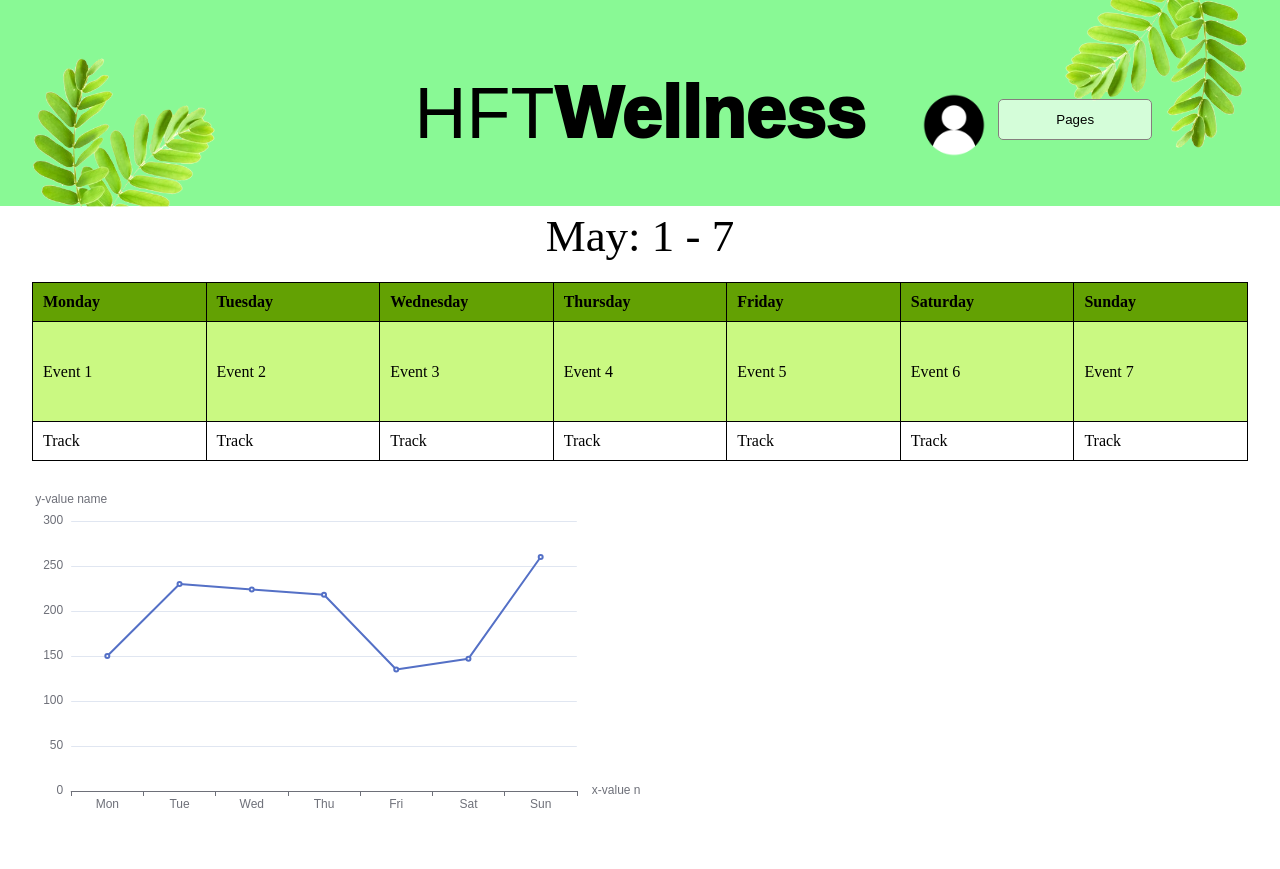
After one commit to HealthAndFitnessTracker/Health_Fitness_Tracker, a Flask app: page /calendar in a window 1280 px wide. The commit adds this page. Run offline with Flask 3, Linux system fonts and the light colour scheme.

Commit message:
created a directory to link everyones pages

```diff
--- /dev/null
+++ b/static/calendar.css
@@ -0,0 +1,54 @@
+button {
+    position: absolute;
+    right: 10%;
+    top: 48%;
+    width: 12%;
+    height: 20%;
+    background-color: rgba(255, 255, 255, 0.634);
+    color: #000000;
+    border: solid 1px rgb(133, 126, 126);
+    border-radius: 5px;
+    cursor: pointer;
+}
+
+.datetime {
+    font-size: 45px;
+    padding: 10px;
+    color: black;
+    margin-top: 200px;
+    text-align: center;
+}
+
+.calendar-table table {
+    border-collapse: collapse;
+    width: 95vw;
+    margin: 0 auto;
+    margin-top: 10px;
+    table-layout: fixed;
+}
+
+.calendar-table th,
+.calendar-table td {
+    border: 1px solid black;
+    padding: 10px;
+}
+
+.calendar-table tr.header-row {
+    background-color: rgb(99,161,3);
+    color: #000000;
+    font-weight: bold;
+}
+
+.calendar-table tr.middle-row {
+    background-color: rgb(202,249,130);
+    height: 100px;
+}
+
+a {
+    color: black; /* Set the link color to black */
+    text-decoration: none; /* Remove the underline */
+  }
+
+  a:hover {
+    color: rgb(0, 255, 85); /* Change the link color to red on hover */
+  }
--- /dev/null
+++ b/templates/calendar.html
@@ -0,0 +1,109 @@
+<!DOCTYPE html>
+<html>
+<head>
+  <title>Calendar</title>
+  <link rel="stylesheet" type="text/css" href="{{ url_for('static', filename='header.css') }}">
+  <link rel="stylesheet" type="text/css" href="{{ url_for('static', filename='calendar.css') }}">
+  <script src="https://cdn.jsdelivr.net/npm/echarts@5.4.2/dist/echarts.min.js"></script>
+</head>
+<body>
+    <div class="header">
+        <div class="company-name">
+            <p>
+                <span class="company-name1">HFT</span><span class="company-name2">Wellness</span>
+            </p>
+        </div>
+        <div>
+            <img class="dashboard-img1" src="{{ url_for('static', filename='images/dashboard_header.png') }}">
+        </div>
+        <div>
+            <img class="dashboard-img2" src="{{ url_for('static', filename='images/dashboard_header.png') }}">
+        </div>
+        <div>
+            <img class="guest" src="{{ url_for('static', filename='images/guest.png') }}">
+        </div>
+        <div class="signIn-button">
+            <button onclick="window.location.href='/directory'">Pages</button>
+        </div>
+    </div>
+
+    <div class="datetime"></div>
+
+    <div class="calendar-table">
+        <table>
+            <tr class="header-row">
+                <td><strong>Monday</strong></td>
+                <td><strong>Tuesday</strong></td>
+                <td><strong>Wednesday</strong></td>
+                <td><strong>Thursday</strong></td>
+                <td><strong>Friday</strong></td>
+                <td><strong>Saturday</strong></td>
+                <td><strong>Sunday</strong></td>
+            </tr>
+            <tr class="middle-row">
+                <td>Event 1</td>
+                <td>Event 2</td>
+                <td>Event 3</td>
+                <td>Event 4</td>
+                <td>Event 5</td>
+                <td>Event 6</td>
+                <td>Event 7</td>
+            </tr>
+            <tr>
+                <td><a href="/daily">Track</a></td>
+                <td><a href="/daily">Track</a></td>
+                <td><a href="/daily">Track</a></td>
+                <td><a href="/daily">Track</a></td>
+                <td><a href="/daily">Track</a></td>
+                <td><a href="/daily">Track</a></td>
+                <td><a href="/daily">Track</a></td>
+            </tr>
+        </table>
+    </div>
+
+    <div id="myChart" style="width: 50%; height: 400px;text-align: right;"></div>
+
+    <script>
+        var today = new Date();
+        var currentDay = today.getDay();
+        var diff = currentDay === 0 ? -6 : 1 - currentDay; // adjust when day is Sunday
+        var monday = new Date(today);
+        monday.setDate(today.getDate() + diff);
+        var sunday = new Date(monday);
+        sunday.setDate(monday.getDate() + 6);
+
+        var options = { month: 'long', day: 'numeric' };
+        var mondayDate = monday.toLocaleDateString('en-US', options);
+        var sundayDate = sunday.toLocaleDateString('en-US', options);
+        var month = new Intl.DateTimeFormat('en-US', { month: 'long' }).format(monday);
+
+        document.querySelector('.datetime').textContent = month + ': ' + mondayDate.slice(month.length + 1) + ' - ' + sundayDate.slice(month.length + 1);
+    </script>
+
+    <script>
+        var myChart = echarts.init(document.getElementById('myChart'));
+
+        var options = {
+        xAxis: {
+            type: 'category',
+            data: ['Mon', 'Tue', 'Wed', 'Thu', 'Fri', 'Sat', 'Sun'],
+            name: 'x-value name'
+        },
+        yAxis: {
+            type: 'value',
+            name: 'y-value name'
+        },
+        series: [{
+            data: [150, 230, 224, 218, 135, 147, 260],
+            type: 'line',
+        }]
+        };
+
+        // Set the chart options and render it
+        myChart.setOption(options);
+  </script>
+
+
+
+</body>
+</html>
--- a/views.py
+++ b/views.py
@@ -7,13 +7,16 @@ from Measurements import Measurements
 
 views = Blueprint(__name__, "views")
 
+email = ""
+
 @views.route('/')
 def dashboard():
     return render_template('dashboard.html')
 
-# changed part of the sign in method to get the information stored on the database. it will still function like it previously did.
+# changed part of the sign in method to get the information stored on the database. it will still function like it previously did. if you want to do the old version, comment out from the next comment to the user, also comment out the return render template name=user line.
 @views.route('/signIn', methods=['GET', 'POST'])
 def signIn():
+    global email
     # this part is to get the data from sign in requests and to use them in the profile and user. Done by Noah
     if request.method == 'POST':
         email = request.form.get('email')
@@ -31,12 +34,14 @@ def signIn():
 # changed this function to send a new accounts info into the database. it will still act like it previously did. done by Noah
 @views.route('/signUp', methods=['GET', 'POST'])
 def signUp():
+    global email
     # this part is to get the data from sign in requests and to use them in the profile and user.
     if request.method == 'POST':
         email = request.form.get('email')
         name = request.form.get('name')
         password = request.form.get('password')
         measurements = Measurements(0,0,0,0,0,0,0,0,0,0,0,0,0,0,0)
+        # goals = Goals(0,0,0,0,0)
 
         data = request.form
         print(data)
@@ -55,5 +60,14 @@ def signUp():
 
 @views.route('/profile', methods=['GET', 'POST'])
 def profile():
-    args = request.args
-    username = args.get('name')
+    global email
+    user = User.query.filter_by(email=email).first()
+    return render_template('profile.html', Name=user.name, Email=user.email, Password=user.password, Measurements=user.measurements)
+
+@views.route('/directory', methods=['GET'])
+def directory():
+    return render_template('directory.html')
+
+@views.route('/calendar')
+def calendar():
+    return render_template('calendar.html')
```
Also changed, not shown: src/User.py (+1 -16 lines), static/directory.css (added, +20 -0 lines), templates/directory.html (added, +34 -0 lines), templates/profile.html (+7 -2 lines), testapp.py (deleted, +0 -10 lines).
